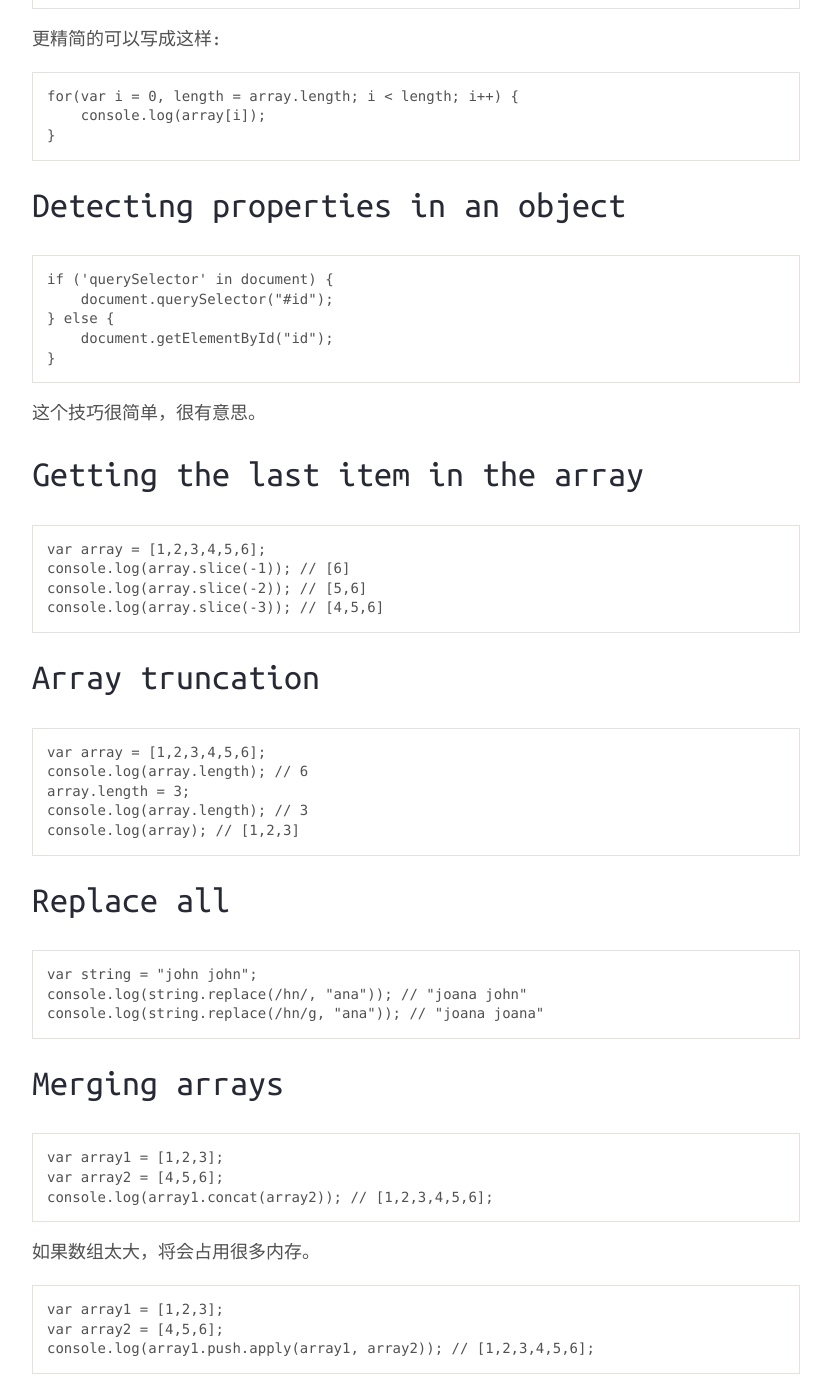
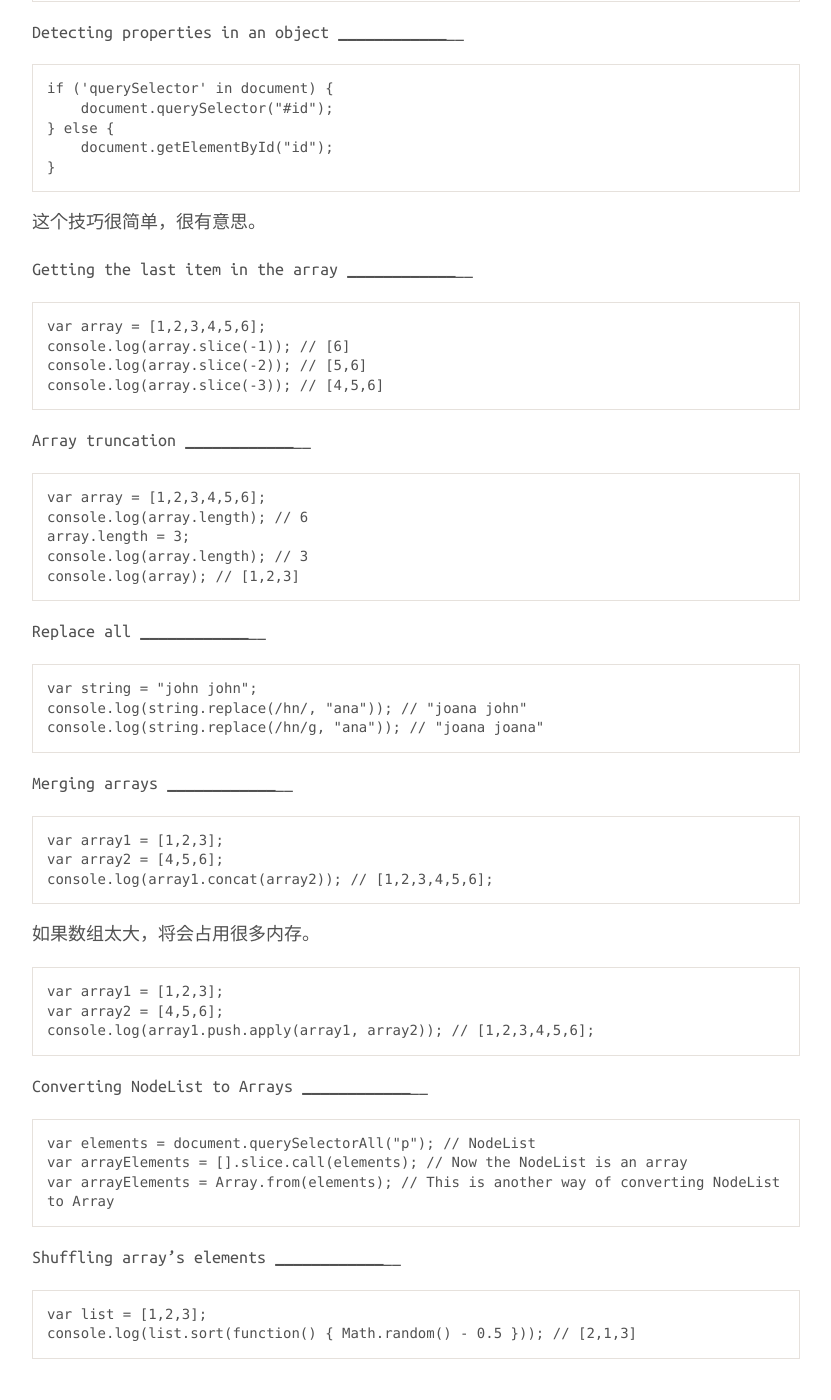
Before and after one commit to kellyshaws/kellyshaws.github.io, a Jekyll site: the page built from _posts/2016-06-15-javascript-hack-code.markdown, in a window 1280 px wide and 1400 px high, scrolled down 2277 px. Shown: the whole window, without its empty margins (224-1055 px from the left). Built offline with Jekyll 4.4.1, drawn with Linux system fonts in a browser that asks for light colours; nearby versions of some CDN libraries; comment, search, counter and statistics services are not loaded; some of the changed text lies outside the part shown.

Commit message:
change style

````diff
--- a/_posts/2016-06-15-javascript-hack-code.markdown
+++ b/_posts/2016-06-15-javascript-hack-code.markdown
@@ -14,7 +14,7 @@ categories:
 在这篇文章中，我将分享12个关JavaScript非常有用的技巧。这些技巧将帮助你减少代码运行并优化代码。<br>
 
 Converting to boolean using !! operator
-========================================
+______________________________________
 
 ```
 function Account(cash) {
@@ -33,7 +33,7 @@ console.log(emptyAccount.hasMoney); // false
 当值为:0, null, "", undefined or NaN 返回false,其余返回为true. <br>
 
 Converting to number using + operator
-=====================================
+______________________________________
 
 ```
 function toNumber(strNumber) {
@@ -47,7 +47,7 @@ console.log(+new Date()) // 1461288164385
 只能对数字字符串进行操作，不然返回NaN (Not a Number).
 
 Short-circuits conditionals
-==========================
+______________________________________
 
 ```
 if (conected) {
@@ -66,7 +66,7 @@ user && user.login();
 ```
 
 Default values using || operator
-===============================
+______________________________________
 
 ```
 function User(name, age) {
@@ -85,7 +85,7 @@ console.log(user2.age); // 25
 虽然ES6已经有了默认参数，但是为了兼容旧的代码，可以这样给变量赋默认值。一种骤死。<br>
 
 Caching the array.length in the loop
-====================================
+______________________________________
 
 ```
 for(var i = 0; i < array.length; i++) {
@@ -111,7 +111,7 @@ for(var i = 0, length = array.length; i < length; i++) {
 ```
 
 Detecting properties in an object
-================================
+______________________________________
 
 ```
 if ('querySelector' in document) {
@@ -124,7 +124,7 @@ if ('querySelector' in document) {
 这个技巧很简单，很有意思。<br>
 
 Getting the last item in the array
-=================================
+______________________________________
 
 ```
 var array = [1,2,3,4,5,6];
@@ -134,7 +134,7 @@ console.log(array.slice(-3)); // [4,5,6]
 ```
 
 Array truncation
-================
+______________________________________
 
 ```
 var array = [1,2,3,4,5,6];
@@ -145,7 +145,7 @@ console.log(array); // [1,2,3]
 ```
 
 Replace all
-===========
+______________________________________
 
 ```
 var string = "john john";
@@ -154,7 +154,7 @@ console.log(string.replace(/hn/g, "ana")); // "joana joana"
 ```
 
 Merging arrays
-==============
+______________________________________
 
 ```
 var array1 = [1,2,3];
@@ -171,7 +171,7 @@ console.log(array1.push.apply(array1, array2)); // [1,2,3,4,5,6];
 ```
 
 Converting NodeList to Arrays
-=============================
+______________________________________
 
 ```
 var elements = document.querySelectorAll("p"); // NodeList
@@ -180,7 +180,7 @@ var arrayElements = Array.from(elements); // This is another way of converting N
 ```
 
 Shuffling array’s elements
-==========================
+______________________________________
 
 ```
 var list = [1,2,3];
````
Also changed, not shown: _posts/2016-05-19-eloquent-save-event.markdown (+13 -21 lines).
